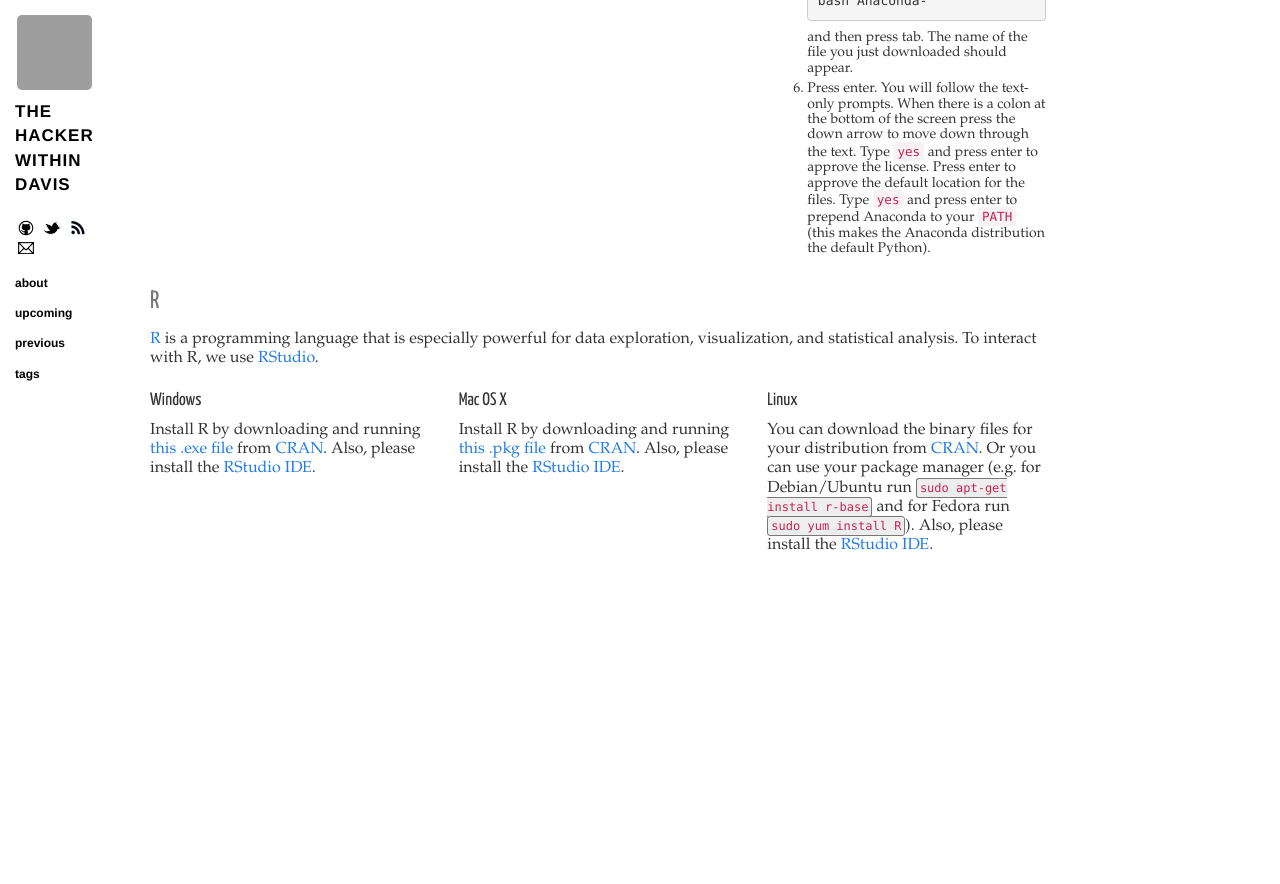
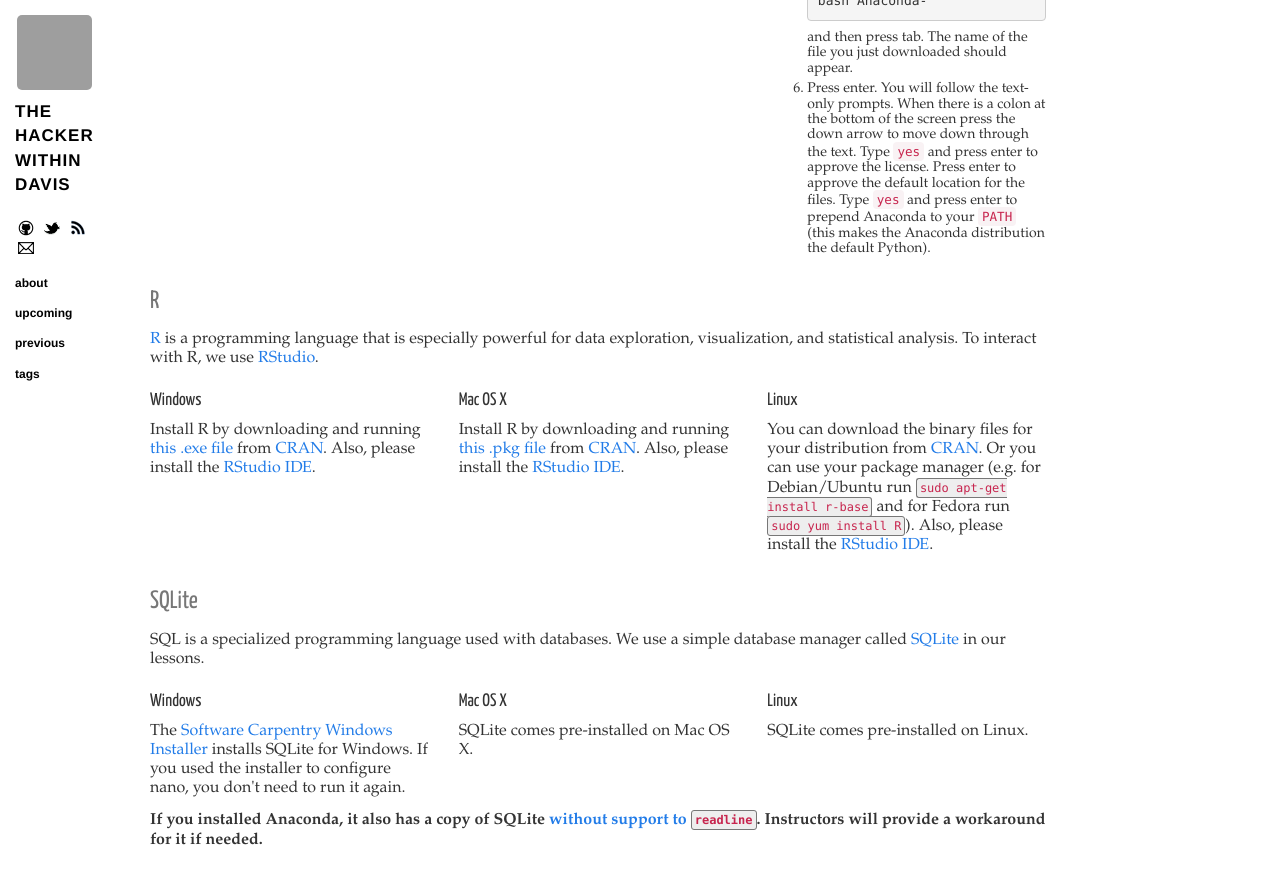
Before and after one commit to thehackerwithin/davis, a Jekyll site: the page built from swc-installation.md, in a window 1280 px wide and 900 px high, scrolled down 2144 px. Shown: the top 884 px of the window. Built offline with Jekyll 4.4.1, drawn with Linux system fonts in a browser that asks for light colours; nearby versions of some CDN libraries; Markdown is read by kramdown in place of the engine named in the settings; before the commit the page ends 2762 px from its top, so only the background shows below that; grey boxes are pictures that could not be loaded.

Commit message:
Added sql install instructions.

```diff
--- a/swc-installation.md
+++ b/swc-installation.md
@@ -346,4 +346,41 @@ title: "Standard SWC Installation"
   </div>
 </div> <!-- End of 'R' section. -->
 
+<div id="sql"> <!-- Start of 'SQLite' section. -->
+  <h3>SQLite</h3>
+
+  <p>
+    SQL is a specialized programming language used with databases.  We
+    use a simple database manager called
+    <a href="http://www.sqlite.org/">SQLite</a> in our lessons.
+  </p>
+
+  <div class="row">
+    <div class="col-md-4">
+      <h4 id="sql-windows">Windows</h4>
+      <p>
+        The <a href="{{site.swc_github}}/windows-installer">Software Carpentry Windows Installer</a>
+        installs SQLite for Windows.
+        If you used the installer to configure nano, you don't need to run it again.
+      </p>
+    </div>
+    <div class="col-md-4">
+      <h4 id="sql-macosx">Mac OS X</h4>
+      <p>
+        SQLite comes pre-installed on Mac OS X.
+      </p>
+    </div>
+    <div class="col-md-4">
+      <h4 id="sql-linux">Linux</h4>
+      <p>
+        SQLite comes pre-installed on Linux.
+      </p>
+    </div>
+  </div>
+
+  <p><strong>If you installed Anaconda, it also has a copy of SQLite
+    <a href="https://github.com/ContinuumIO/anaconda-issues/issues/307">without support to <code>readline</code></a>.
+    Instructors will provide a workaround for it if needed.</strong></p>
+</div> <!-- End of 'SQLite' section. -->
+
 </section>
```
